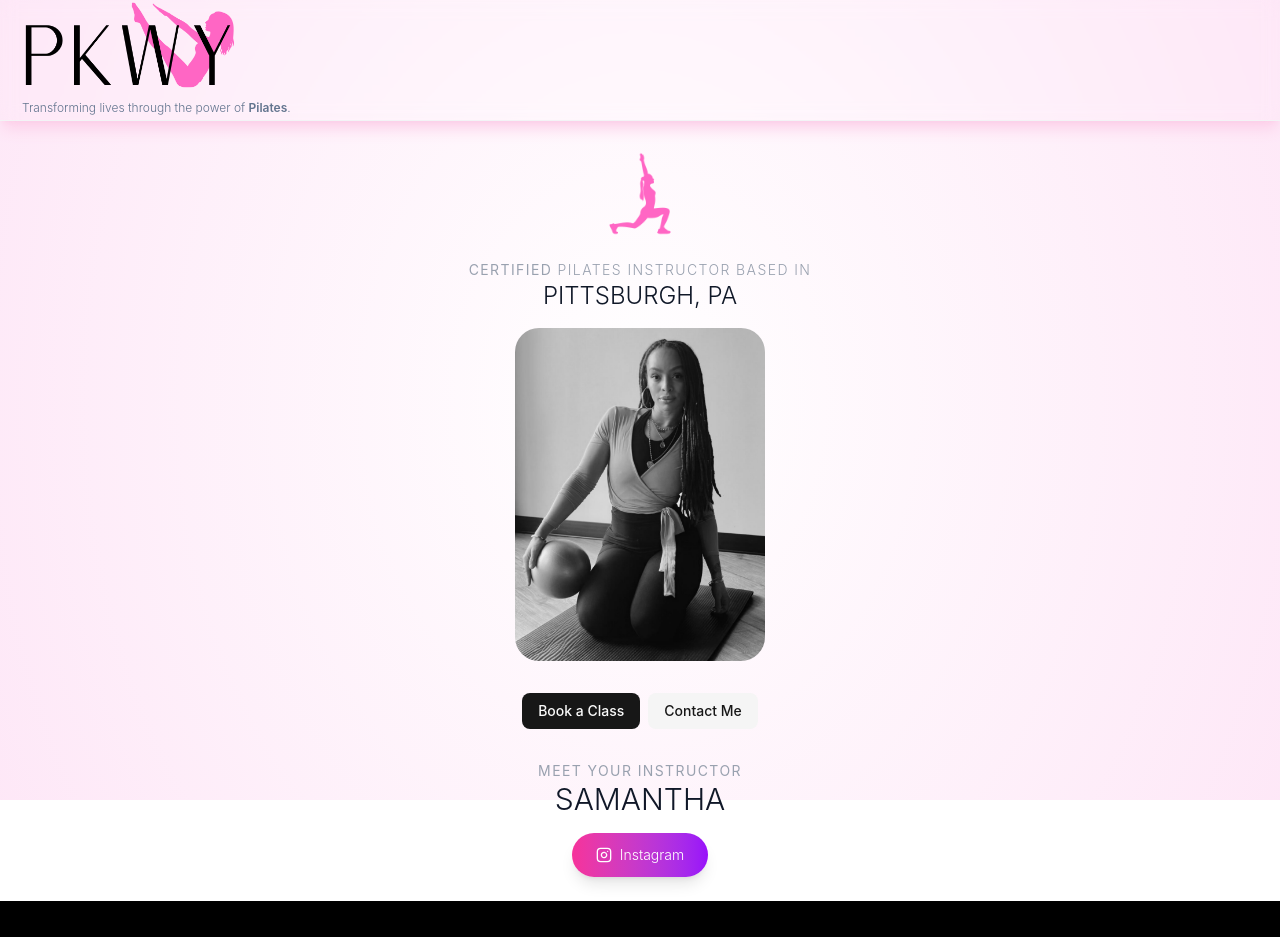
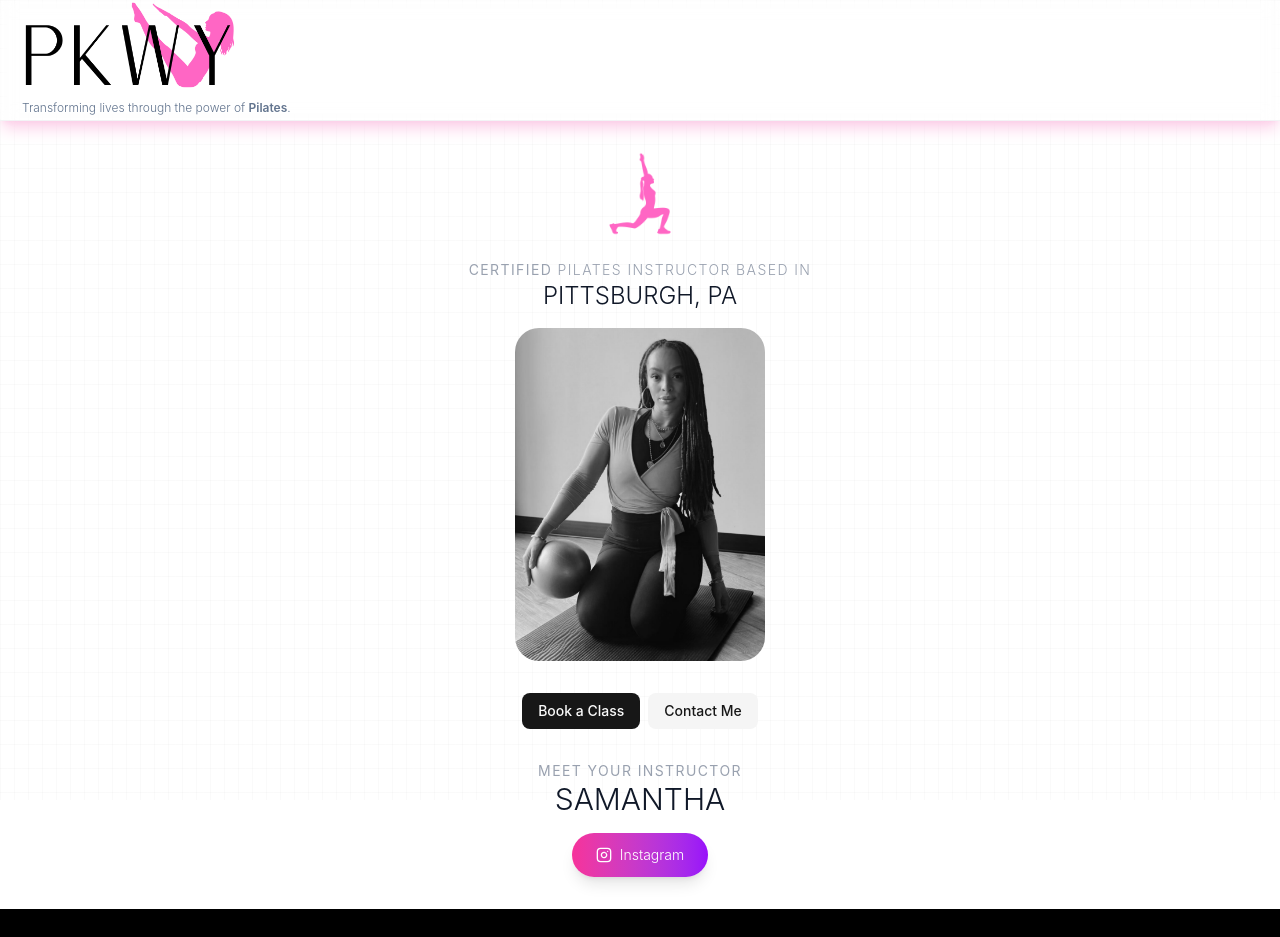
Before and after one commit to sarimyx/pkwy-wellness, a Next.js app: page / in a window 1280 px wide. Shown: the top 937 px of the page. Built offline with nearby package versions, Linux system fonts and the light colour scheme.

Commit message:
update bg

```diff
--- a/app/layout.tsx
+++ b/app/layout.tsx
@@ -16,12 +16,12 @@ export default function RootLayout({
       <body
         className={`antialiased`}
       >
-        <main className="absolute top-0 z-[-2] h-screen w-screen transform bg-white bg-[radial-gradient(60%_120%_at_50%_50%,hsla(0,0%,100%,0)_0,rgba(252,205,238,.5)_100%)]">
+        <main className="absolute inset-0 -z-10 h-full w-full bg-white bg-[linear-gradient(to_right,#8080800a_1px,transparent_1px),linear-gradient(to_bottom,#8080800a_1px,transparent_1px)] bg-[size:14px_24px]">
           <Navbar />
-          <div className="pt-36 space-y-4">
+          <div className="pt-36 pb-8">
             {children}
-            <Footer />
           </div>
+          <Footer />
         </main>
       </body>
     </html>
--- a/components/Hero.tsx
+++ b/components/Hero.tsx
@@ -2,6 +2,7 @@ import Image from 'next/image';
 import { Button } from '@/components/ui/button';
 import { Identity } from '@/config/identity';
 import { Instagram } from 'lucide-react';
+import Link from 'next/link';
 
 export function Hero() {
   return (
@@ -60,14 +61,14 @@ export function Hero() {
       </section>
 
       <section>
-        <div className='text-center mb-6'>
+        <div className='text-center'>
           <h1 className='text-sm text-gray-400 tracking-widest'>
             MEET YOUR INSTRUCTOR
           </h1>
           <h2 className='text-3xl font-light text-gray-900'>
             SAMANTHA
           </h2>
-          <a
+          <Link
             href={Identity.social.instagram}
             target="_blank"
             rel="noopener noreferrer"
@@ -75,7 +76,7 @@ export function Hero() {
           >
             <Instagram className="w-4 h-4" />
             <span className="text-sm font-light">Instagram</span>
-          </a>
+          </Link>
         </div>
       </section>
 
```
